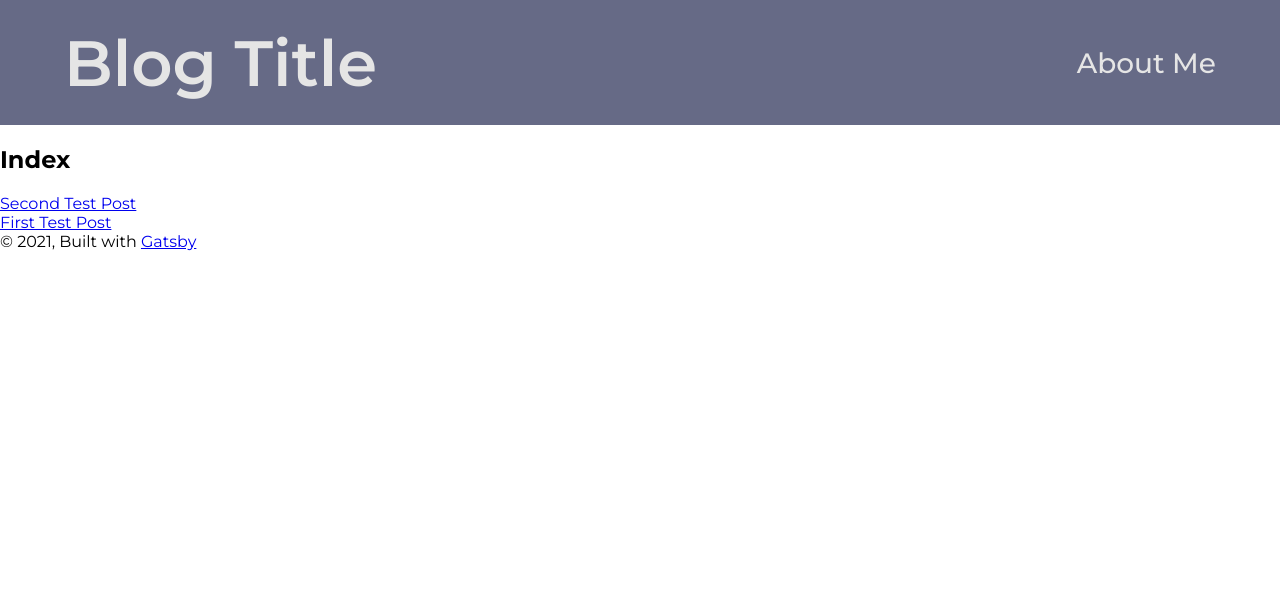
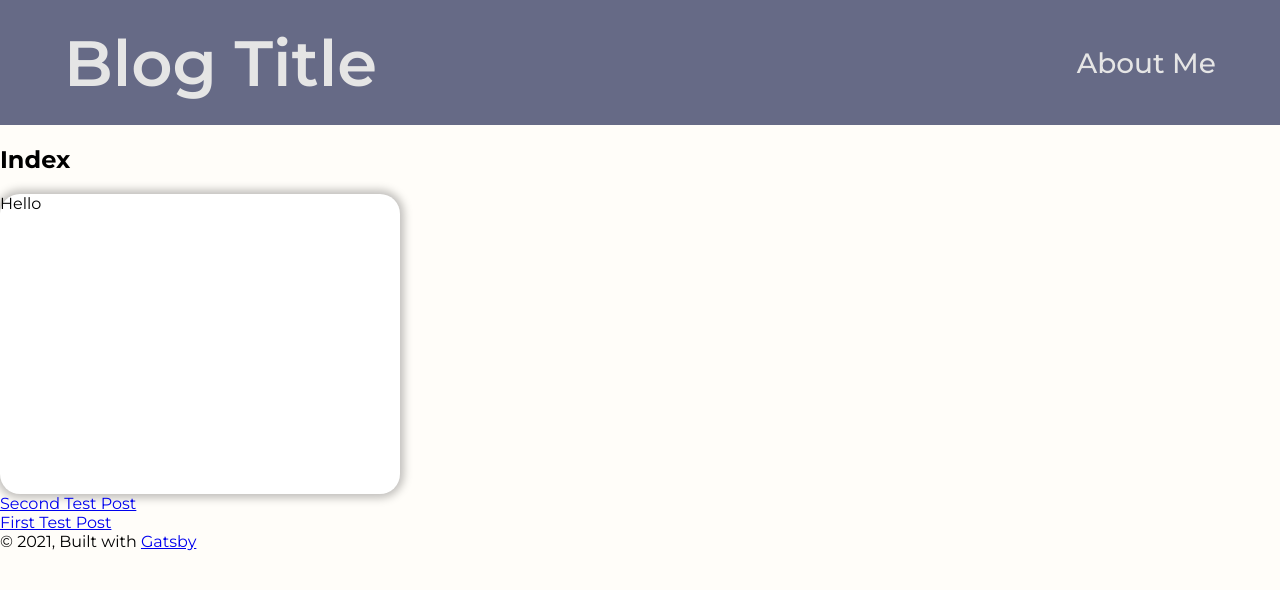
Before and after one commit to NickFuller24/blog_repo, a Gatsby site: page / in a window 1280 px wide. Built offline with nearby package versions, Linux system fonts and the light colour scheme; Gatsby itself is replaced by a stand-in of ours.

Commit message:
Got the boxes that will hold posts on index page to look the way I want and added hover effect

```diff
--- a/src/components/header.js
+++ b/src/components/header.js
@@ -32,6 +32,10 @@ const NavLinksWrapper = styled.div`
   display: flex;              // This line and the next two align the Link vertically
   height: 100%;
   align-items: center;
+
+  :hover {
+    fill: #95E4C3;
+  }
 `;
 
 const Header = ({ siteTitle }) => (
--- /dev/null
+++ b/src/components/indexPost.js
@@ -0,0 +1,23 @@
+import React from "react"
+//import { Link } from "gatsby"
+//import { graphql } from "gatsby"
+import styled from "styled-components"
+import "./layout.css"
+
+const PostContainer = styled.div`
+    width: 400px;
+    height: 300px;
+    background: white;
+    box-shadow: 0 0 8px 4px rgba(0, 0, 0, 0.25);
+    border-radius: 1.25rem;
+
+    :hover {
+        box-shadow: 0 0 8px 6px rgba(0, 0, 0, 0.25);
+    }
+`;
+
+const IndexPost = () => (
+    <PostContainer class="postBox">Hello</PostContainer>
+)
+
+export default IndexPost
--- a/src/components/layout.css
+++ b/src/components/layout.css
@@ -12,3 +12,7 @@ body {
 .link:hover {
   color: #95E4C3 !important; /* !important is needed to override the normal Link color attribute */
 }
+
+html {
+  background: #FFFDF9;
+}
--- a/src/components/layout.js
+++ b/src/components/layout.js
@@ -26,7 +26,7 @@ const Layout = ({ children }) => {
   return (
     <>
       <Header siteTitle={data.site.siteMetadata?.title || `Title`} />
-      <div>
+      <div class="mainContainer">
         <main>{children}</main>
         <footer>
           © {new Date().getFullYear()}, Built with
--- a/src/pages/index.js
+++ b/src/pages/index.js
@@ -1,7 +1,8 @@
 import React from "react"
 import { Link } from "gatsby"
 import { graphql } from "gatsby"
-import styled from "styled-components";
+import styled from "styled-components"
+import IndexPost from "../components/indexPost"
 
 import Layout from "../components/layout"
 import SEO from "../components/seo"
@@ -14,13 +15,14 @@ const IndexPage = ({data}) => (
   <Layout>
     <SEO title="Home" />
     <h2>Index</h2>
+    <IndexPost/>
     { data.allMarkdownRemark.edges.map(post => (
       <LinkWrapper>
         <Link
           key={post.node.id}
           href={post.node.frontmatter.path}>{post.node.frontmatter.title}
         </Link>
-        </LinkWrapper>
+      </LinkWrapper>
     ))}
   </Layout>
 )
```
